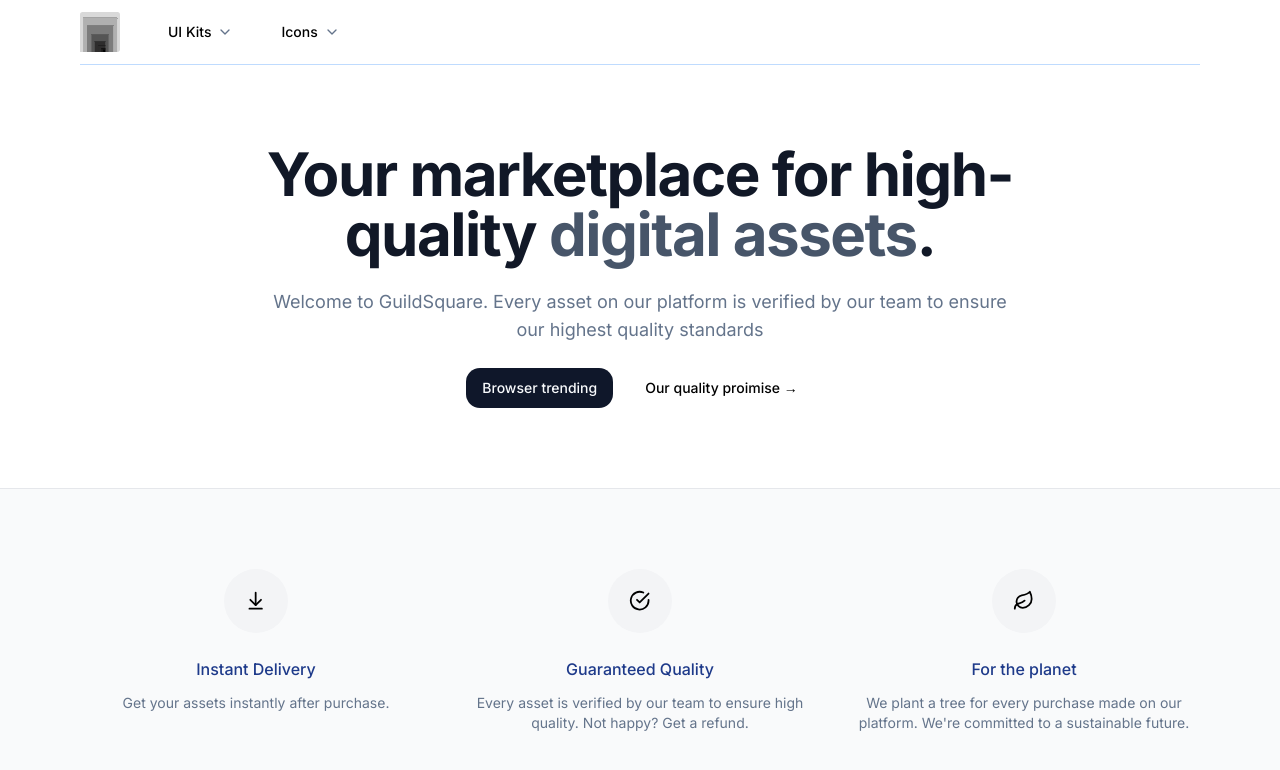
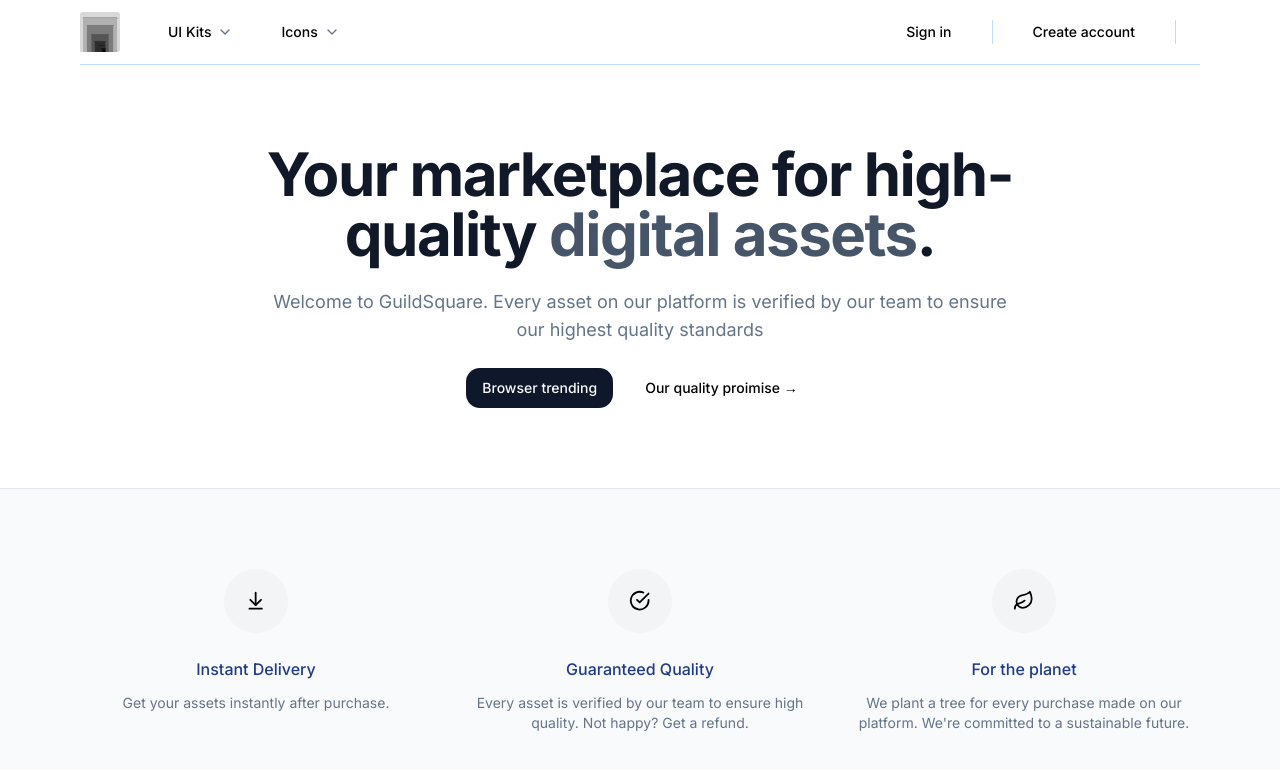
Before and after one commit to MuhammadYM/guildsquare, a Next.js app: page / in a window 1280 px wide. Shown: the top 770 px of the page. Built offline with nearby package versions, Linux system fonts and the light colour scheme.

Commit message:
Navbar tweaks

```diff
--- a/src/components/NavBar.tsx
+++ b/src/components/NavBar.tsx
@@ -3,8 +3,12 @@
 import { Icons } from "./Icons";
 import Link from "next/link";
 import NavItems from "./NavItems";
+import { buttonVariants } from "./ui/button";
+import { Span } from "next/dist/trace";
 
 function NavBar() {
+  const user = null;
+
   return (
     <div className="bg-white sticky z-50 top-0 inset-x-0 h-16">
       <header className="relative bg-white">
@@ -21,6 +25,43 @@
               <div className="hidden z-50 lg:ml-8 lg:block lg:self-stretch">
                 <NavItems />
               </div>
+              <div className="ml-auto flex items-center">
+                <div className="hidden lg:flex lg:flex-1 lg:items-center lg:justify-end lg:space-x-6">
+                  {user ? null : (
+                    <Link
+                      href="/sign-in"
+                      className={buttonVariants({ variant: "ghost" })}
+                    >
+                      Sign in
+                    </Link>
+                  )}
+                  {user ? null : (
+                    <span className="h-6 w-px bg-blue-200" aria-hidden="true" />
+                  )}
+                  {user ? (
+                    <p></p>
+                  ) : (
+                    <Link
+                      href={"/sign-up"}
+                      className={buttonVariants({ variant: "ghost" })}
+                    >
+                      Create account
+                    </Link>
+                  )}
+                  {user ? (
+                    <span className="h-6 w-px bg-blue-200" aria-hidden="true" />
+                  ) : null}
+                  {user ? null : (
+                    <div className="flex lg:ml-6">
+                      <span
+                        className="h-6 w-px bg-blue-200"
+                        aria-hidden="true"
+                      />
+                    </div>
+                  )}
+                  <div className="ml-4 flow-root lg:ml-6"></div>
+                </div>
+              </div>
             </div>
           </div>
         </MaxWidthWrapper>
```
